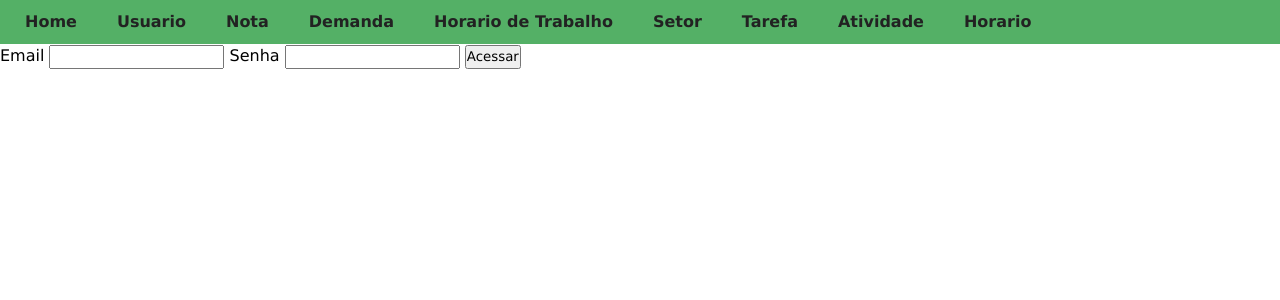
After one commit to marcoguarato15/sos, a Flask app: page /login in a window 1280 px wide. The commit adds this page. Shown: the top 300 px of the page. Run offline with Flask 3, Linux system fonts and the light colour scheme; parts of the project's set-up code (start-up, migrations or seed data) failed here and were passed over.

Commit message:
create basic backend route

```diff
--- a/app/decorators/jwt_decorator.py
+++ b/app/decorators/jwt_decorator.py
@@ -1,8 +1,6 @@
 from flask_jwt_extended import verify_jwt_in_request, get_jwt_identity, create_access_token
-from flask_jwt_extended import  set_access_cookies, set_refresh_cookies, create_refresh_token, get_jwt
-from flask import make_response, flash, redirect, url_for, jsonify, request
-from flask_jwt_extended.exceptions import NoAuthorizationError
-from jwt import ExpiredSignatureError
+from flask_jwt_extended import  set_access_cookies, set_refresh_cookies, create_refresh_token
+from flask import make_response, flash, redirect, url_for
 from datetime import timedelta
 from functools import wraps
 
--- /dev/null
+++ b/routes/login/login.py
@@ -0,0 +1,41 @@
+from run import app
+from app import jwt
+from flask import request, make_response, redirect, url_for, flash, render_template
+from app.services import usuario_service
+from flask_jwt_extended import create_access_token, create_refresh_token, set_access_cookies, set_refresh_cookies
+from datetime import timedelta
+
+@jwt.additional_claims_loader
+def add_claims_to_access_token(identity):
+    usuario = usuario_service.get_usuario_by_id(identity)
+    if usuario.papel == "admin":
+        papel = "admin"
+    else:
+        papel = "user"
+
+    return {"papel":papel}
+
+@app.route('/login', methods=["GET", "POST"])
+def login():
+    email = None
+    if request.method == "POST":
+        if (email := request.form.get("email").strip()) and (senha := request.form.get("senha").strip()):
+            usuario = usuario_service.get_usuario_by_email(email)
+            if usuario and usuario.decriptar_senha(senha):
+                print("ERROR: ",vars(usuario))
+                access_token = create_access_token(
+                    identity=str(usuario.id),
+                    expires_delta=timedelta(minutes=10)
+                )
+                refresh_token = create_refresh_token(
+                    identity=str(usuario.id),
+                    expires_delta=timedelta(minutes=15)
+                )
+                response = make_response(redirect(url_for("index")))
+                set_access_cookies(response, access_token)
+                set_refresh_cookies(response, refresh_token)
+                return response
+            else:
+                flash("Credenciais inválidas", "error")
+
+    return render_template("login/index.html",email=email)
--- a/run.py
+++ b/run.py
@@ -2,7 +2,7 @@ from app import app
 from flask import render_template, request, redirect, url_for, make_response
 
 from routes import index
-
+from routes.login import login
 # @app.route("/")
 # def index():
 #     return render_template('base.html')
--- a/static/css/style.css
+++ b/static/css/style.css
@@ -1,3 +1,47 @@
+* {
+    padding: 0;
+    margin: 0;
+    box-sizing: border-box;
+    font-family: Verdana, Geneva, Tahoma, sans-serif;
+    line-height: 1.5em;
+}
+
+:root {
+    --destaque: #54b066;
+    --texto: #222222;
+    --texto-inverso: #ffffff;
+    --destaque-inverso: #62c075;
+
+}
+
 .container {
-    background-color: black;
+    display: grid;
+    grid-template: 1fr 90vw 1fr;
+    gap: 20px;
 }
+
+header {
+    background-color: var(--destaque);
+    display: flex;
+    padding: 10px;
+}
+
+nav#menu ul {
+    list-style: none;
+    display: flex;
+    gap: 10px;
+}
+
+nav#menu a {
+    text-decoration: none;
+    font-weight: 600;
+    color: var(--texto);
+    padding: 12px 15px;
+    border-radius: 5px;
+    transition: backgroundcolor 0.5s, color 0.5s;
+}
+
+nav#menu a:hover {
+    background-color: var(--destaque-inverso);
+    color: var(--texto-inverso);
+}
--- a/templates/base.html
+++ b/templates/base.html
@@ -4,30 +4,44 @@
     <meta charset="UTF-8">
     <meta name="viewport" content="width=device-width, initial-scale=1.0">
     <title>SOS - Notas</title>
-    <link rel="stylesheet" href="https://cdn.jsdelivr.net/npm/bootstrap@5.3.3/dist/css/bootstrap.min.css" integrity="sha384-QWTKZyjpPEjISv5WaRU9OFeRpok6YctnYmDr5pNlyT2bRjXh0JMhjY6hW+ALEwIH" crossorigin="anonymous">
     <link rel="stylesheet" href="{{url_for('static', filename='css/style.css')}}">
 </head>
 <body>
-    <h1 class="btn btn-success">Titulo</h1>
-    <!-- Navbar -->
+    <header>
+        <!-- Navbar -->
+        <nav id="menu">
+            <ul>
+                <li><a href="#">Home</a></li>
+                <li><a href="#">Usuario</a></li>
+                <li><a href="#">Nota</a></li>
+                <li><a href="#">Demanda</a></li>
+                <li><a href="#">Horario de Trabalho</a></li>
+                <li><a href="#">Setor</a></li>
+                <li><a href="#">Tarefa</a></li>
+                <li><a href="#">Atividade</a></li>
+                <li><a href="#">Horario</a></li>
+            </ul>
+        </nav>
+    </header>
 
     <!-- Content -->
-    <div class="container">
+    <div id="msg">
+    {% for category,msg in get_flashed_messages(with_categories=true) %}
+        {% if category == 'success' %}
+            <div class="alert alert-success">{{msg}}</div>
+        {% elif category == 'error' %}
+            <div class="alert alert-danger">{{msg}}</div>
+        {% endif %}
+    {% endfor %}
+    </div>
+    <main class="container">
         {% block conteudo %}
         {% endblock conteudo %}
-    </div>
-    {% if usuarios %}
-    <div>
-        {% for usuario in usuarios %}
-        <p>
-            {{usuario.nome}}
-        </p>
-        {% endfor %}
-    </div>
-    {% endif %}
-    <script src="https://cdn.jsdelivr.net/npm/bootstrap@5.3.3/dist/js/bootstrap.bundle.min.js"
-    integrity="sha384-YvpcrYf0tY3lHB60NNkmXc5s9fDVZLESaAA55NDzOxhy9GkcIdslK1eN7N6jIeHz"
-    crossorigin="anonymous">
+    </main>
+
+    <footer>
+
+    </footer>
     </script>
 </body>
 </html>
--- /dev/null
+++ b/templates/login/index.html
@@ -0,0 +1,14 @@
+{% extends 'base.html' %}
+{% block conteudo %}
+<section id="login">
+    <form action="{{url_for('login')}}" method="POST">
+        <label for="email">Email</label>
+        <input type="text" value="{% if email %}{{email}}{% endif %}" name="email" id="email">
+
+        <label for="senha">Senha</label>
+        <input type="password" name="senha" id="senha">
+
+        <button>Acessar</button>
+    </form>
+</section>
+{% endblock conteudo %}
```
Also changed, not shown: app/services/usuario_service.py (+8 -0 lines), templates/home/index.html (added).
